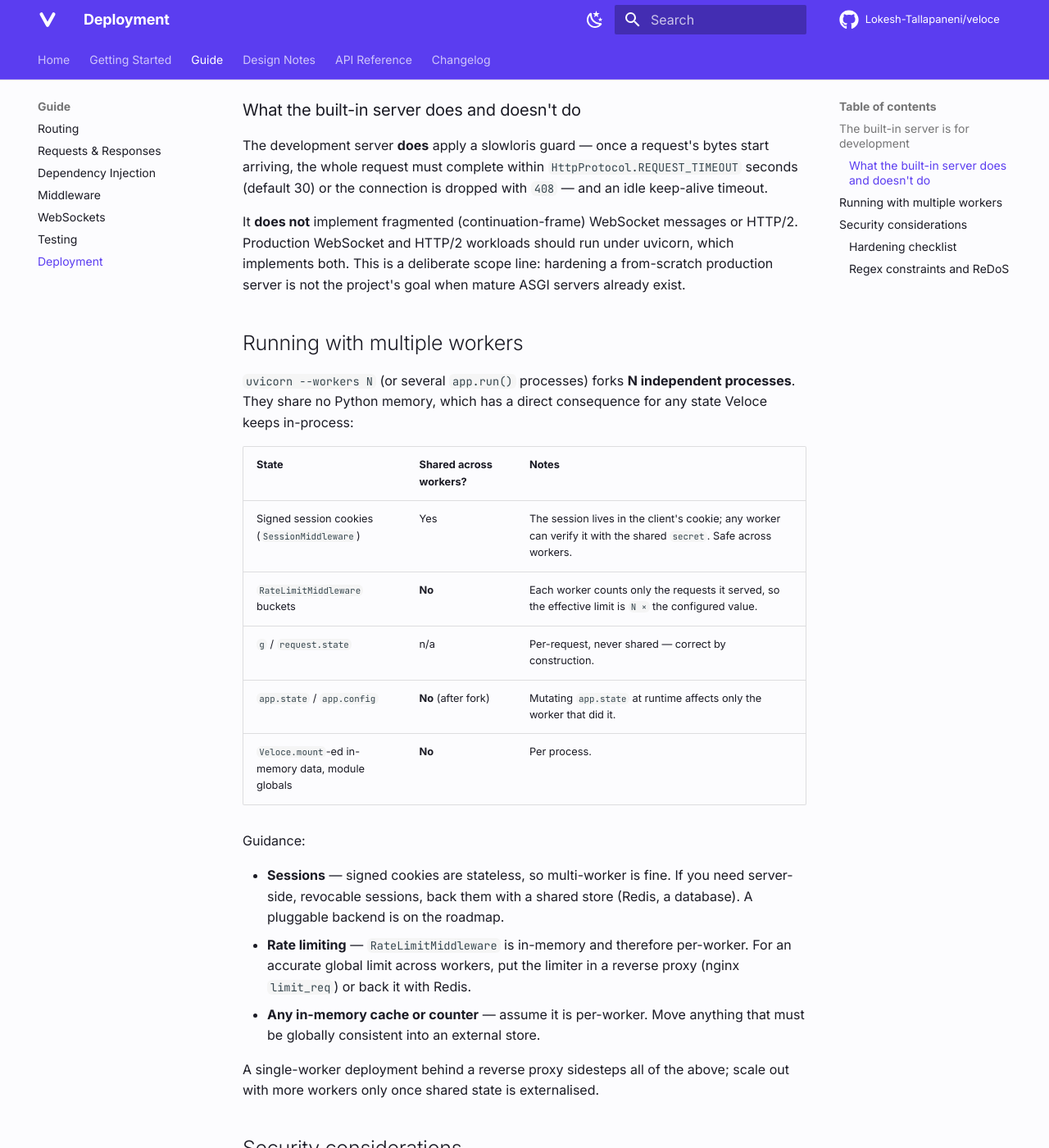
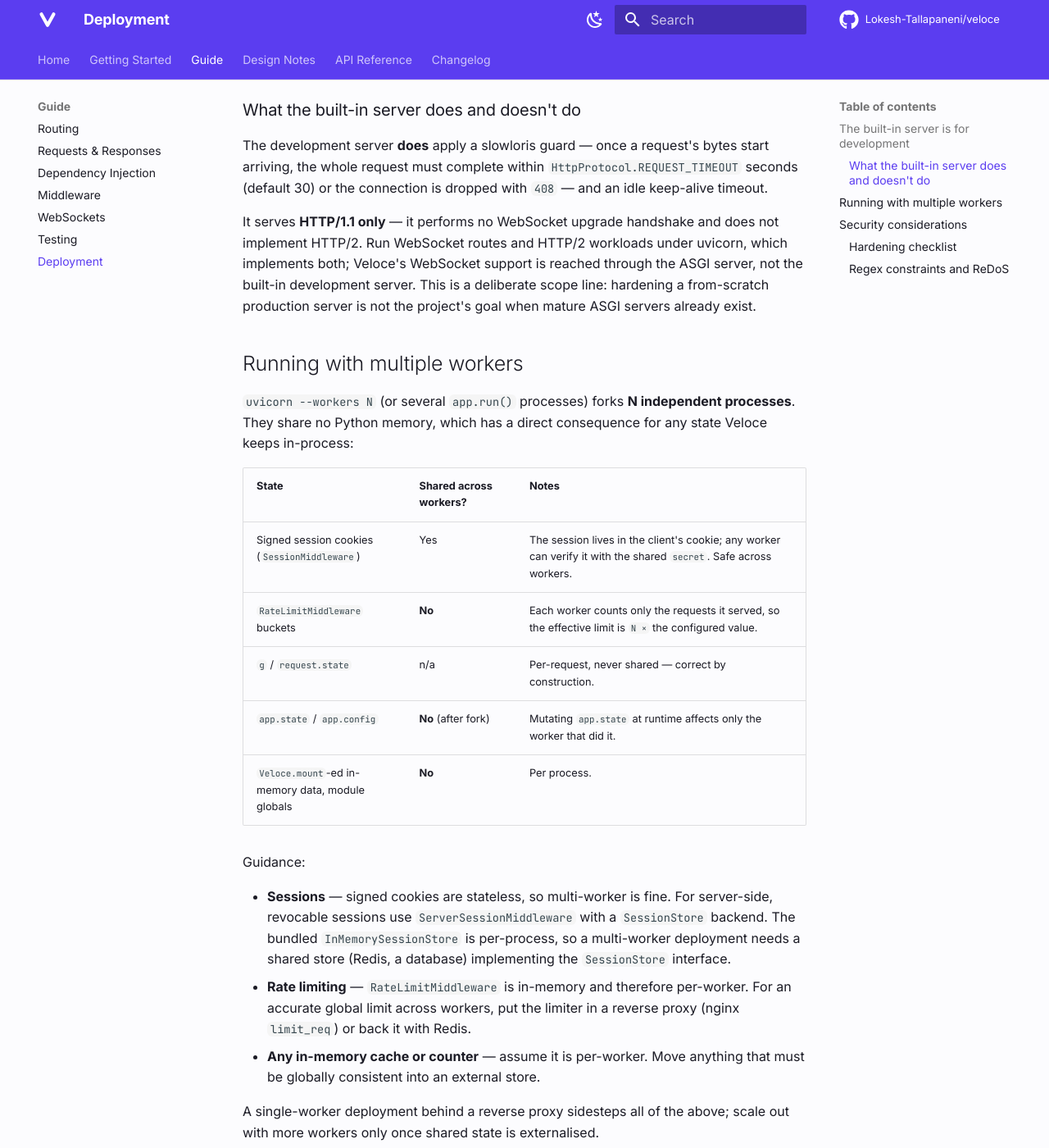
Before and after one commit to Lokesh-Tallapaneni/veloce, an MkDocs documentation site: the page built from docs/guide/deployment.md, in a window 1280 px wide and 1400 px high, scrolled down 485 px. Shown: the whole window at 82% size. Built offline with MkDocs 1.6.1 and Material for MkDocs 9.7.7, drawn with Linux system fonts in a browser that asks for light colours; comment, search, counter and statistics services are not loaded.

```diff
--- a/docs/guide/deployment.md
+++ b/docs/guide/deployment.md
@@ -27,11 +27,13 @@ request's bytes start arriving, the whole request must complete within
 `HttpProtocol.REQUEST_TIMEOUT` seconds (default 30) or the connection is
 dropped with `408` — and an idle keep-alive timeout.
 
-It **does not** implement fragmented (continuation-frame) WebSocket
-messages or HTTP/2. Production WebSocket and HTTP/2 workloads should run
-under uvicorn, which implements both. This is a deliberate scope line:
-hardening a from-scratch production server is not the project's goal
-when mature ASGI servers already exist.
+It serves **HTTP/1.1 only** — it performs no WebSocket upgrade
+handshake and does not implement HTTP/2. Run WebSocket routes and
+HTTP/2 workloads under uvicorn, which implements both; Veloce's
+WebSocket support is reached through the ASGI server, not the built-in
+development server. This is a deliberate scope line: hardening a
+from-scratch production server is not the project's goal when mature
+ASGI servers already exist.
 
 ## Running with multiple workers
 
@@ -50,8 +52,10 @@ consequence for any state Veloce keeps in-process:
 Guidance:
 
 - **Sessions** — signed cookies are stateless, so multi-worker is fine.
-  If you need server-side, revocable sessions, back them with a shared
-  store (Redis, a database). A pluggable backend is on the roadmap.
+  For server-side, revocable sessions use `ServerSessionMiddleware` with
+  a `SessionStore` backend. The bundled `InMemorySessionStore` is
+  per-process, so a multi-worker deployment needs a shared store (Redis,
+  a database) implementing the `SessionStore` interface.
 - **Rate limiting** — `RateLimitMiddleware` is in-memory and therefore
   per-worker. For an accurate global limit across workers, put the
   limiter in a reverse proxy (nginx `limit_req`) or back it with Redis.
```
Also changed, not shown: CHANGELOG.md (+14 -4 lines), README.md (+3 -3 lines), docs/getting-started.md (+6 -3 lines), docs/guide/routing.md (+4 -2 lines), docs/index.md (+3 -3 lines), 2 other files.
